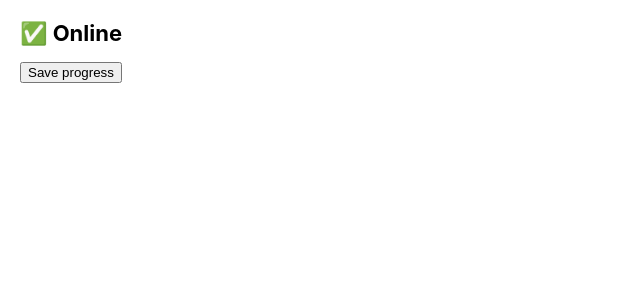
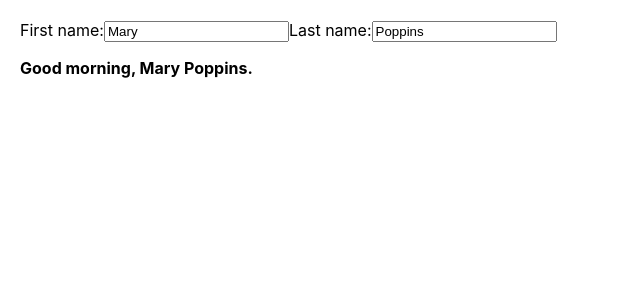
Before and after one commit to becasualle/devsurge-react-course, a React (Create React App) app: page / in a window 1280 px wide. Shown: the top 300 px of the page, without its empty margins (0-640 px from the left). Built offline with nearby package versions, Linux system fonts and the light colour scheme.

Commit message:
form without hook

```diff
--- a/src/App.jsx
+++ b/src/App.jsx
@@ -1,11 +1,13 @@
 import SaveButton from './reusing-logic-with-custom-hooks/SaveButton';
 import StatusBar from './reusing-logic-with-custom-hooks/StatusBar';
+import Form from './reusing-logic-with-custom-hooks/Form';
 
 export default function App() {
   return (
     <>
-      <StatusBar />
-      <SaveButton />
+      {/* <StatusBar /> */}
+      {/* <SaveButton /> */}
+      <Form />
     </>
   );
 }
--- /dev/null
+++ b/src/reusing-logic-with-custom-hooks/Form.jsx
@@ -0,0 +1,32 @@
+import { useState } from 'react';
+
+export default function Form() {
+  const [firstName, setFirstName] = useState('Mary');
+  const [lastName, setLastName] = useState('Poppins');
+
+  function handleFirstNameChange(e) {
+    setFirstName(e.target.value);
+  }
+
+  function handleLastNameChange(e) {
+    setLastName(e.target.value);
+  }
+
+  return (
+    <>
+      <label>
+        First name:
+        <input value={firstName} onChange={handleFirstNameChange} />
+      </label>
+      <label>
+        Last name:
+        <input value={lastName} onChange={handleLastNameChange} />
+      </label>
+      <p>
+        <b>
+          Good morning, {firstName} {lastName}.
+        </b>
+      </p>
+    </>
+  );
+}
```
